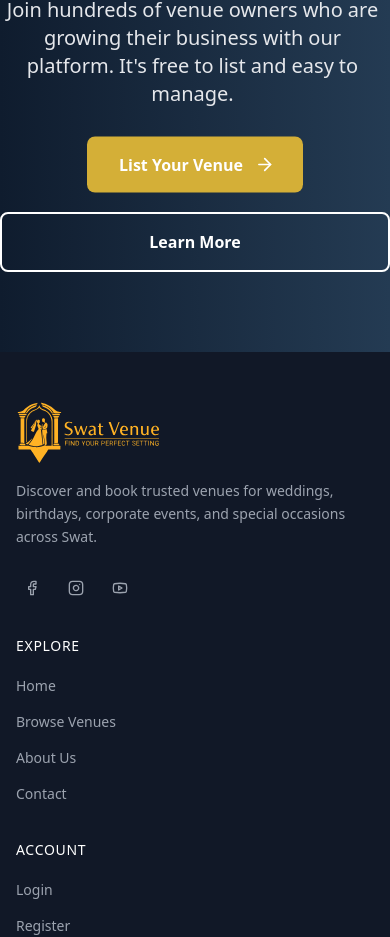
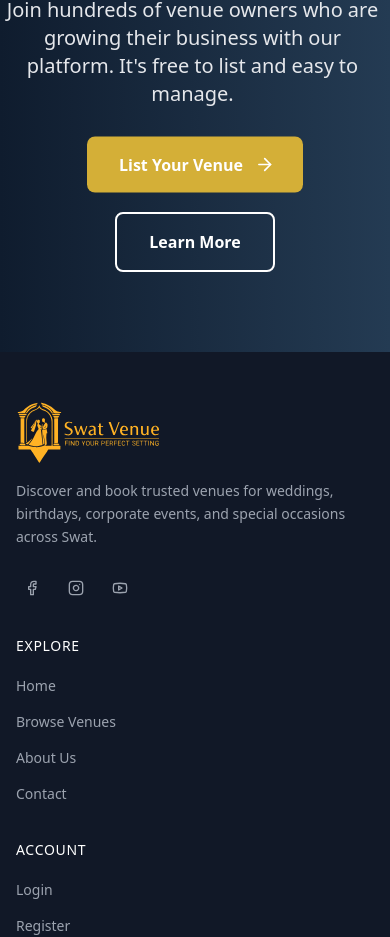
Before and after one commit to NoumanAhmed01/Swat-Venue, a React (Vite) app in the folder client/: page / in a window 390 px wide. Shown: the part 3950-4887 px from the top of the page. Built offline with nearby package versions, Linux system fonts and the light colour scheme; no server answers.

Commit message:
fix home.jsx layout issue

```diff
--- a/client/src/pages/Home.jsx
+++ b/client/src/pages/Home.jsx
@@ -356,7 +356,7 @@ const Home = () => {
             className="text-xl text-gray-200 mb-8 max-w-2xl mx-auto"
           />
 
-          <div className="flex flex-col sm:flex-row gap-4 justify-center">
+          <div className="flex flex-col sm:flex-row gap-4 justify-center items-center">
             <motion.div {...FloatAnimation}>
               <AnimatedButton
                 className="inline-flex items-center justify-center space-x-2 bg-gold-500 text-white px-8 py-4 rounded-lg font-semibold"
@@ -377,8 +377,8 @@ const Home = () => {
               </AnimatedButton>
             </motion.div>
 
-            <AnimatedButton className="inline-flex items-center justify-center space-x-2 border-2 border-white text-white px-8 py-4 rounded-lg font-semibold hover:bg-white hover:text-primary-900">
-              <Link to="/contact" className="flex items-center">
+            <AnimatedButton className="flex items-center justify-center  border-2 border-white text-white px-8 py-4 rounded-lg font-semibold hover:bg-white hover:text-primary-900">
+              <Link to="/contact" className="">
                 <span>Learn More</span>
               </Link>
             </AnimatedButton>
```
